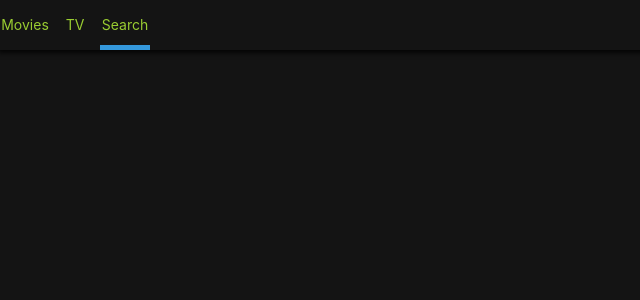
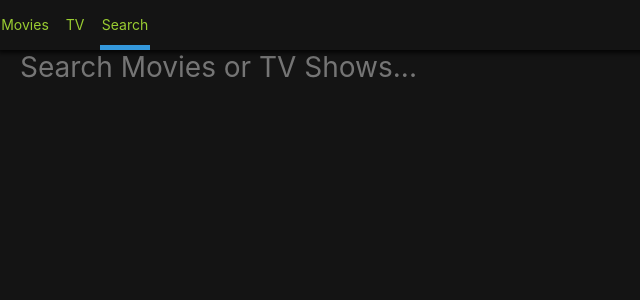
Before and after one commit to kamogawa/gooflex, a React (Create React App) app: page /search in a window 1280 px wide. Shown: the top 300 px of the page, without its empty margins (0-640 px from the left). Built offline with nearby package versions, Linux system fonts and the light colour scheme.

Commit message:
presentation component

```diff
--- /dev/null
+++ b/src/Components/Loader.js
@@ -0,0 +1,17 @@
+import React from "react";
+import styled from "styled-components";
+
+const Conatiner = styled.div`
+  height: 100vh;
+  width: 100vw;
+  display: flex;
+  justify-content: center;
+  font-size: 35px;
+  margin-top: 25px;
+`;
+
+export default () => (
+  <Conatiner>
+    <span role="img" aria-label="Loading">⏰</span>
+  </Conatiner>
+);
--- /dev/null
+++ b/src/Components/Section.js
@@ -0,0 +1,38 @@
+import React from "react";
+import PropTypes from "prop-types";
+import styled from "styled-components";
+
+const Container = styled.div`
+  :not(:last-child) {
+    margin-bottom: 50px;
+  }
+`;
+
+const Title = styled.span`
+  font-size: 14px;
+  font-weight: 600;
+`;
+
+const Grid = styled.div`
+  margin-top: 25px;
+  display: grid;
+  grid-template-columns: repeat(auto-fill, 125px);
+  grid-gap: 25px
+`;
+
+const Section = ({title, children}) => (
+  <Container>
+    <Title>{title}</Title>
+    <Grid>{children}</Grid>
+  </Container>
+);
+
+Section.propTypes = {
+  title: PropTypes.string.isRequired,
+  children: PropTypes.oneOfType([
+    PropTypes.arrayOf(PropTypes.node),
+    PropTypes.node
+  ])
+};
+
+export default Section;
--- a/src/Routes/Home/HomeContainer.js
+++ b/src/Routes/Home/HomeContainer.js
@@ -11,26 +11,26 @@
     loading: true
   };
 
-  async componentDidMount(){
+  async componentDidMount() {
     try {
       const {
-        data: { results : nowPlaying }
+        data: { results: nowPlaying }
       } = await movieApi.nowPlaying();
       const {
-        data: { results : upComing }
-      } = await movieApi.upComing();
+        data: { results: upcoming }
+      } = await movieApi.upcoming();
       const {
-        data: { results : popular }
+        data: { results: popular }
       } = await movieApi.popular();
       this.setState({
         nowPlaying,
-        upComing,
+        upcoming,
         popular
       });
     } catch (error) {
       this.setState({
         error: "Can't find movies infomation"
-      })
+      });
     } finally {
       this.setState({
         loading: false
@@ -38,15 +38,13 @@
     }
   }
 
-  getNowPlauing
-
   render() {
-    const { nowPlaying, upComing, popular, error, loading } = this.state
-    console.log(this.state);
+    const { nowPlaying, upcoming, popular, error, loading } = this.state;
+    // console.log(this.state);
     return (
     <HomePresenter
       nowPlaying={nowPlaying}
-      upComing={upComing}
+      upcoming={upcoming}
       popular={popular}
       error={error}
       loading={loading}
--- a/src/Routes/Home/HomePresenter.js
+++ b/src/Routes/Home/HomePresenter.js
@@ -1,12 +1,37 @@
 import React from "react";
 import PropTypes from "prop-types";
 import styled from "styled-components";
+import Section from "Components/Section"
+import Loader from "Components/Loader";
 
-const HomePresenter = ({nowPlaying, upComing, popular, error, loading}) => null;
+const Container = styled.div`
+  padding: 0px 20px;
+`;
 
-HomePresenter.PropTypes = {
+const HomePresenter = ({nowPlaying, upcoming, popular, error, loading}) =>
+loading ? <Loader /> : (
+  <Container>
+    {nowPlaying && nowPlaying.length > 0 && (
+      <Section title="Now Playing">
+        {nowPlaying.map( v => <span key={v.id}>{v.title}</span> )}
+      </Section>
+    )}
+    {upcoming && upcoming.length > 0 && (
+      <Section title="Upcoming Movie">
+        {upcoming.map( v => <span key={v.id}>{v.title}</span> )}
+      </Section>
+    )}
+    {popular && popular.length > 0 && (
+      <Section title="Popular Movie">
+        {popular.map( v => <span key={v.id}>{v.title}</span> )}
+      </Section>
+    )}
+  </Container>
+);
+
+HomePresenter.propTypes = {
   nowPlaying: PropTypes.array,
-  upComing: PropTypes.array,
+  upcoming: PropTypes.array,
   popular: PropTypes.array,
   error: PropTypes.string,
   loading: PropTypes.bool.isRequired,
--- a/src/Routes/Search/SearchContainer.js
+++ b/src/Routes/Search/SearchContainer.js
@@ -12,11 +12,21 @@
     loading: false
   }
 
-  handleSubmit = () => {
+  handleSubmit = event => {
+    event.preventDefault();
     const { searchTerm } = this.state;
     if ( searchTerm !== "") {
       this.searchByTerm();
     }
+  };
+
+  updateTerm = event => {
+    const {
+      target: { value }
+    } = event;
+    this.setState({
+      searchTerm: value
+    });
   };
 
   searchByTerm = async() => {
@@ -25,10 +35,12 @@
     try {
       const {
         data: {results: movieResults}
-      } = await movieApi.searchMove(searchTerm);
+      } = await movieApi.search(searchTerm);
       const {
         data: {results: tvResults}
-      } = await tvApi.searchTv(searchTerm);
+      } = await tvApi.search(searchTerm);
+      console.log(tvResults);
+
       this.setState({
         movieResults,
         tvResults
@@ -57,6 +69,7 @@
         error={error}
         searchTerm={searchTerm}
         handleSubmit={this.handleSubmit}
+        updateTerm={this.updateTerm}
       />
     );
   }
--- a/src/Routes/Search/SearchPresenter.js
+++ b/src/Routes/Search/SearchPresenter.js
@@ -1,16 +1,70 @@
 import React from "react";
 import PropTypes from "prop-types";
 import styled from "styled-components";
+import Loader from "Components/Loader";
+import Section from "Components/Section";
 
-const SearchPresenter = ({movieResults, tvResults, searchTerm, error, loading, handleSubmit}) => null;
+const Container = styled.div`
+  padding: 0px 20px;
+`;
 
-SearchPresenter.PropTypes = {
+const Form = styled.form`
+  margin-bottom: 50px;
+  width: 100%;
+`;
+
+const Input = styled.input`
+  all: unset;
+  font-size: 28px;
+  width: 100%;
+`;
+
+const SearchPresenter = ({
+  movieResults,
+  tvResults,
+  searchTerm,
+  error,
+  loading,
+  handleSubmit,
+  updateTerm
+}) => (<Container>
+  <Form onSubmit={handleSubmit}>
+    <Input
+      placeholder="Search Movies or TV Shows..."
+      value={searchTerm}
+      onChange={updateTerm}
+    />
+  </Form>
+  {loading ? (
+      <Loader />
+    ) : (
+      <>
+        {movieResults && movieResults.length > 0 && (
+          <Section title="Movie Results">
+            {movieResults.map(movie => (
+              <span key={movie.id}>{movie.title}</span>
+            ))}
+          </Section>
+        )}
+        {tvResults && tvResults.length > 0 && (
+          <Section title="TV Show Results">
+            {tvResults.map(show => (
+              <span key={show.id}>{show.name}</span>
+            ))}
+          </Section>
+        )}
+      </>
+    )}
+</Container>);
+
+SearchPresenter.propTypes = {
   movieResults: PropTypes.array,
   tvResults: PropTypes.array,
   error: PropTypes.string,
   searchTerm: PropTypes.string,
   loading: PropTypes.bool.isRequired,
   handleSubmit: PropTypes.func.isRequired,
+  updateTerm: PropTypes.func.isRequired
 }
 
 export default SearchPresenter;
--- a/src/Routes/Tv/TvPresenter.js
+++ b/src/Routes/Tv/TvPresenter.js
@@ -1,10 +1,40 @@
 import React from "react";
 import PropTypes from "prop-types";
 import styled from "styled-components";
+import Section from "Components/Section"
+import Loader from "Components/Loader";
 
-const TvPresenter = ({topRated, popular, airingToday, error,loading}) => null;
+const Container = styled.div`
+  padding: 0px 20px;
+`;
 
-TvPresenter.PropTypes = {
+const TvPresenter = ({
+  topRated,
+  popular,
+  airingToday,
+  error,
+  loading
+}) => loading ? <Loader /> : (
+  <Container>
+    {topRated && topRated.length > 0 && (
+      <Section title="Top Rated Shows">
+        {topRated.map(v => v.name)}
+      </Section>
+    )}
+    {popular && popular.length > 0 && (
+      <Section title="Popular Shows">
+        {popular.map(v => v.name)}
+      </Section>
+    )}
+    {airingToday && airingToday.length > 0 && (
+      <Section title="Popular Shows">
+        {airingToday.map(v => v.name)}
+      </Section>
+    )}
+  </Container>
+);
+
+TvPresenter.propTypes = {
   topRated: PropTypes.array,
   popular: PropTypes.array,
   airingToday: PropTypes.array,
```
